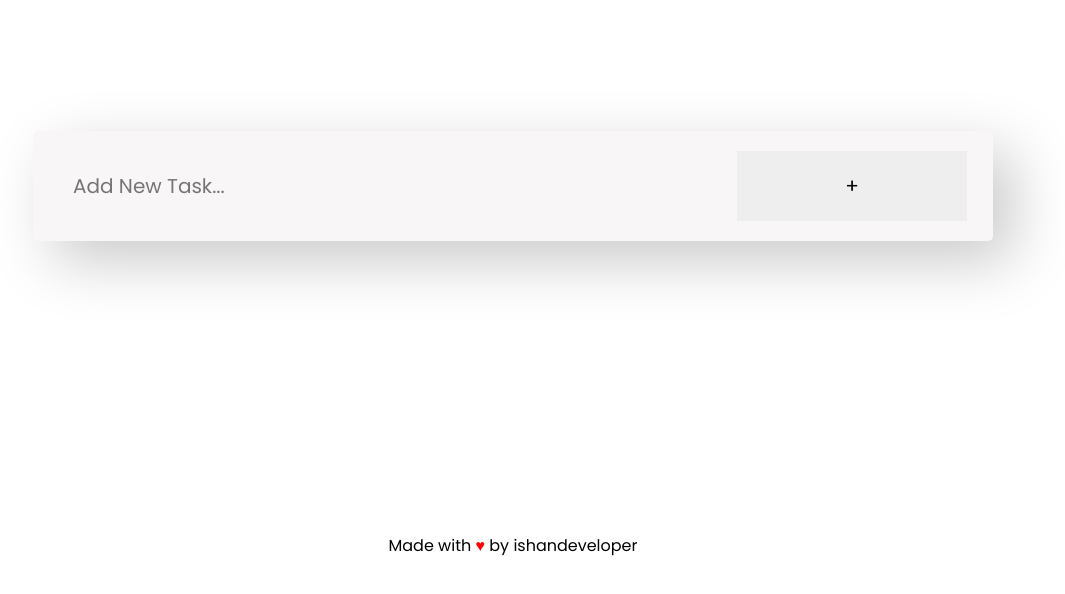
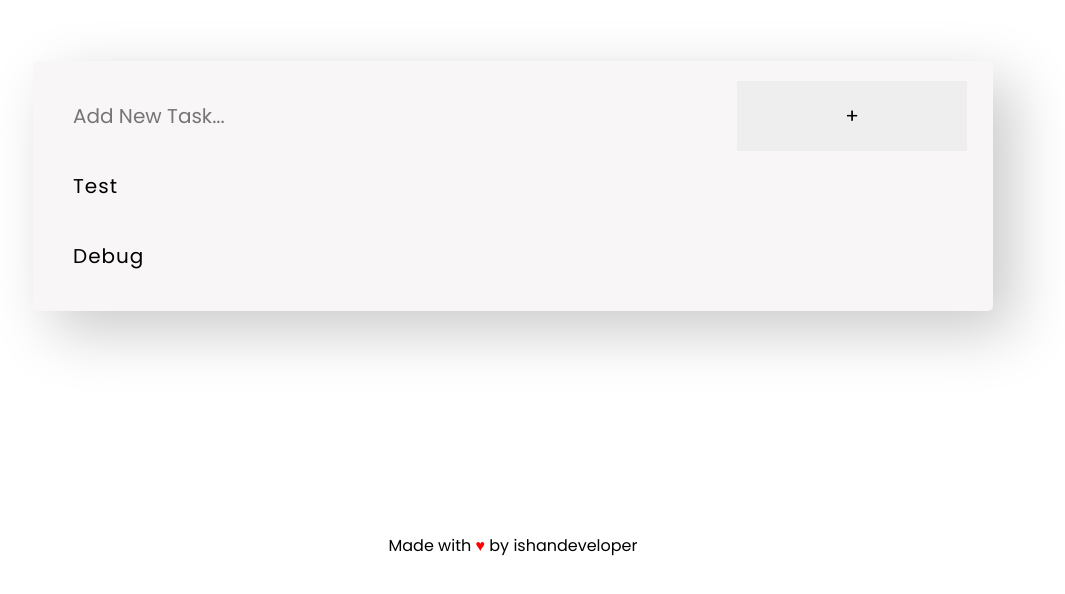
Before and after one commit to ishandeveloper/Todo-React, a React (Create React App) app: page / in a window 1280 px wide. Shown: the part 202-796 px from the top of the page, without its empty margins (127-1192 px from the left). Built offline with nearby package versions, Linux system fonts and the light colour scheme.

Commit message:
Add Completed Task Indicator

```diff
--- a/src/components/form.jsx
+++ b/src/components/form.jsx
@@ -3,7 +3,7 @@ import Task from "./listtask";
 
 function Form() {
   const [task, settask] = useState("");
-  const [items, setitems] = useState([]);
+  const [items, setitems] = useState(['Test','Debug']);
 
   function handleChange(e) {
     const newVal = e.target.value;
@@ -11,7 +11,7 @@ function Form() {
   }
   function addTask() {
     setitems((prevItems) => [...prevItems, task]);
-    settask('');
+    settask("");
   }
   return (
     <div>
--- a/src/components/listtask.jsx
+++ b/src/components/listtask.jsx
@@ -1,6 +1,19 @@
 import React from "react";
 
 function Task(props) {
-  return <li>{props.value}</li>;
+  const [isCompleted, setisCompleted] = React.useState(false);
+
+  function handleClick() {
+    setisCompleted((previous) => (previous ? false : true));
+  }
+
+  return (
+    <li
+      onClick={handleClick}
+      style={{ textDecoration: isCompleted ? "line-through" : null }}
+    >
+      {props.value}
+    </li>
+  );
 }
 export default Task;
```
